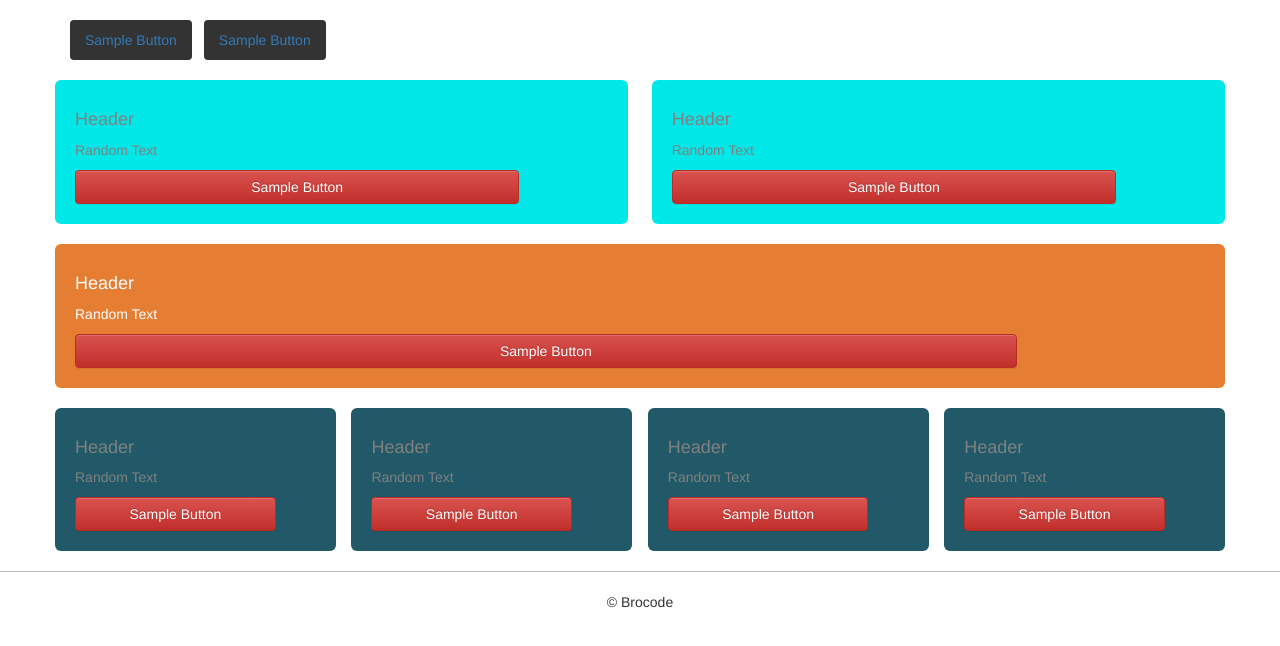
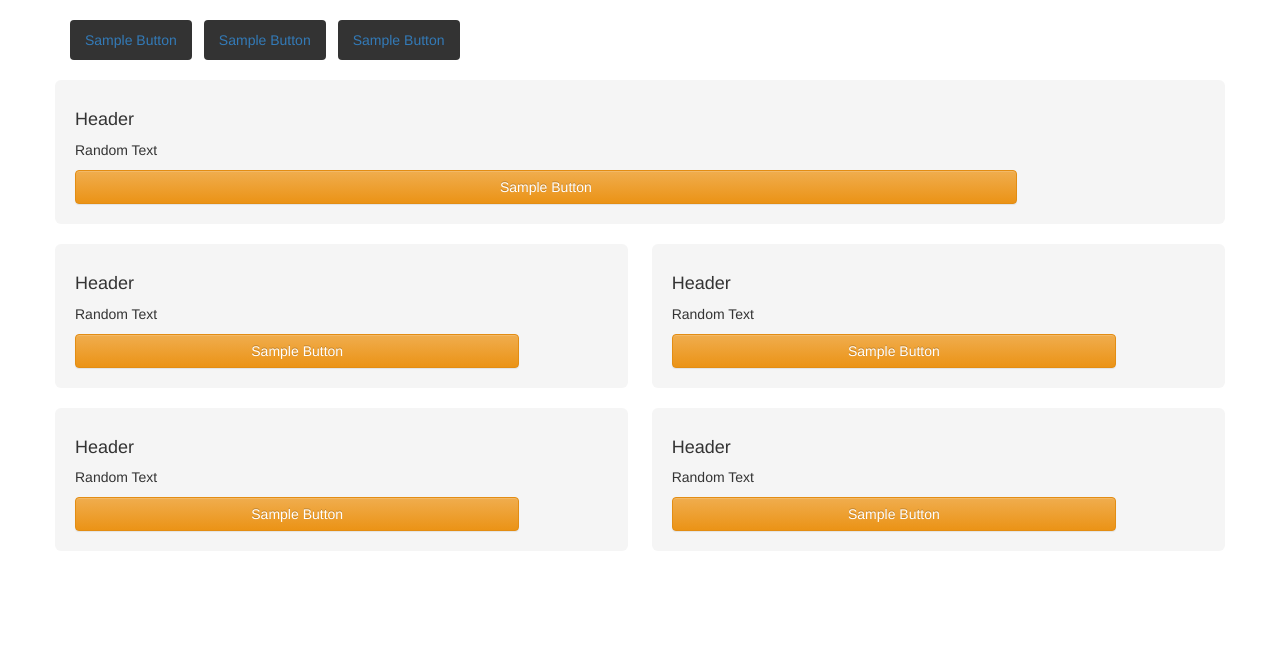
Before and after one commit to brocode2019/brocode2019.github.io, a plain HTML site: page index.html in a window 1280 px wide. Drawn offline with nearby package versions, Linux system fonts and the light colour scheme.

Commit message:
"commit"

```diff
--- a/index.html
+++ b/index.html
@@ -7,7 +7,7 @@
 <style>
 .header{margin:20px 0}nav ul.nav-pills li{background-color:#333;border-radius:4px;margin-right:10px}.col-lg-3{width:24%;margin-right:1.333333%}.col-lg-6{width:49%;margin-right:2%}.col-lg-12,.col-lg-3,.col-lg-6{margin-bottom:20px;border-radius:6px;background-color:#f5f5f5;padding:20px}.row .col-lg-3:last-child,.row .col-lg-6:last-child{margin-right:0}footer{padding:20px 0;text-align:center;border-top:1px solid #bbb}
 </style>
-    <title>Pep</title>
+    <title>Default</title>
   </header>
   <body>
     <main class="container">
@@ -16,45 +16,36 @@
     <ul class="nav nav-pills pull-left">
       <li><a href="#">Sample Button</a></li>
 <li><a href="#">Sample Button</a></li>
+<li><a href="#">Sample Button</a></li>
 
     </ul>
   </nav>
 </div>
-<div class="row"><div class="col-lg-6 col-sm-6 col-xs-6" style="background-color:#00E8E8; color: grey;">
+<div class="row"><div class="col-lg-12 col-sm-8 col-xs-8">
 <h4>Header</h4><p>Random Text</p>
-<a class="btn btn-danger col-xs-10  col-sm-10 col-lg-10" href="#" role="button">Sample Button</a>
-
-</div>
-<div class="col-lg-6 col-sm-6 col-xs-6" style="background-color:#00E8E8; color: grey;">
-<h4>Header</h4><p>Random Text</p>
-<a class="btn btn-danger col-xs-10  col-sm-10 col-lg-10" href="#" role="button">Sample Button</a>
+<a class="btn btn-warning col-xs-10 col-sm-10 col-lg-10" href="#" role="button">Sample Button</a>
 
 </div>
 </div>
-<div class="row"><div class="col-lg-12 col-sm-8 col-xs-10" style="background-color:#E57E33; color: white;">
+<div class="row"><div class="col-lg-6 col-sm-6 col-xs-6">
 <h4>Header</h4><p>Random Text</p>
-<a class="btn btn-danger col-xs-10  col-sm-10 col-lg-10" href="#" role="button">Sample Button</a>
+<a class="btn btn-warning col-xs-10 col-sm-10 col-lg-10" href="#" role="button">Sample Button</a>
+
+</div>
+<div class="col-lg-6 col-sm-6 col-xs-6">
+<h4>Header</h4><p>Random Text</p>
+<a class="btn btn-warning col-xs-10 col-sm-10 col-lg-10" href="#" role="button">Sample Button</a>
 
 </div>
 </div>
-<div class="row"><div class="col-lg-3 col-sm-4 col-xs-4" style="background-color:#215968; color: grey;">
+<div class="row"><div class="col-lg-6 col-sm-6 col-xs-6">
 <h4>Header</h4><p>Random Text</p>
-<a class="btn btn-danger col-xs-10  col-sm-10 col-lg-10" href="#" role="button">Sample Button</a>
+<a class="btn btn-warning col-xs-10 col-sm-10 col-lg-10" href="#" role="button">Sample Button</a>
 
 </div>
-<div class="col-lg-3 col-sm-4 col-xs-4" style="background-color:#215968; color: grey;">
+<div class="col-lg-6 col-sm-6 col-xs-6">
 <h4>Header</h4><p>Random Text</p>
-<a class="btn btn-danger col-xs-10  col-sm-10 col-lg-10" href="#" role="button">Sample Button</a>
-
-</div>
-<div class="col-lg-3 col-sm-4 col-xs-4" style="background-color:#215968; color: grey;">
-<h4>Header</h4><p>Random Text</p>
-<a class="btn btn-danger col-xs-10  col-sm-10 col-lg-10" href="#" role="button">Sample Button</a>
-
-</div>
-<div class="col-lg-3 col-sm-4 col-xs-4" style="background-color:#215968; color: grey;">
-<h4>Header</h4><p>Random Text</p>
-<a class="btn btn-danger col-xs-10  col-sm-10 col-lg-10" href="#" role="button">Sample Button</a>
+<a class="btn btn-warning col-xs-10 col-sm-10 col-lg-10" href="#" role="button">Sample Button</a>
 
 </div>
 </div>
@@ -62,8 +53,5 @@
  </main>
   <script src="js/jquery.min.js"></script>
     <script src="js/bootstrap.min.js"></script>
-  </body style="background-color:#FFF3E5">
- <footer class="footer">
-        <p>&copy; Brocode</p>
-      </footer>
- </html>
+  </body>
+</html>
```
